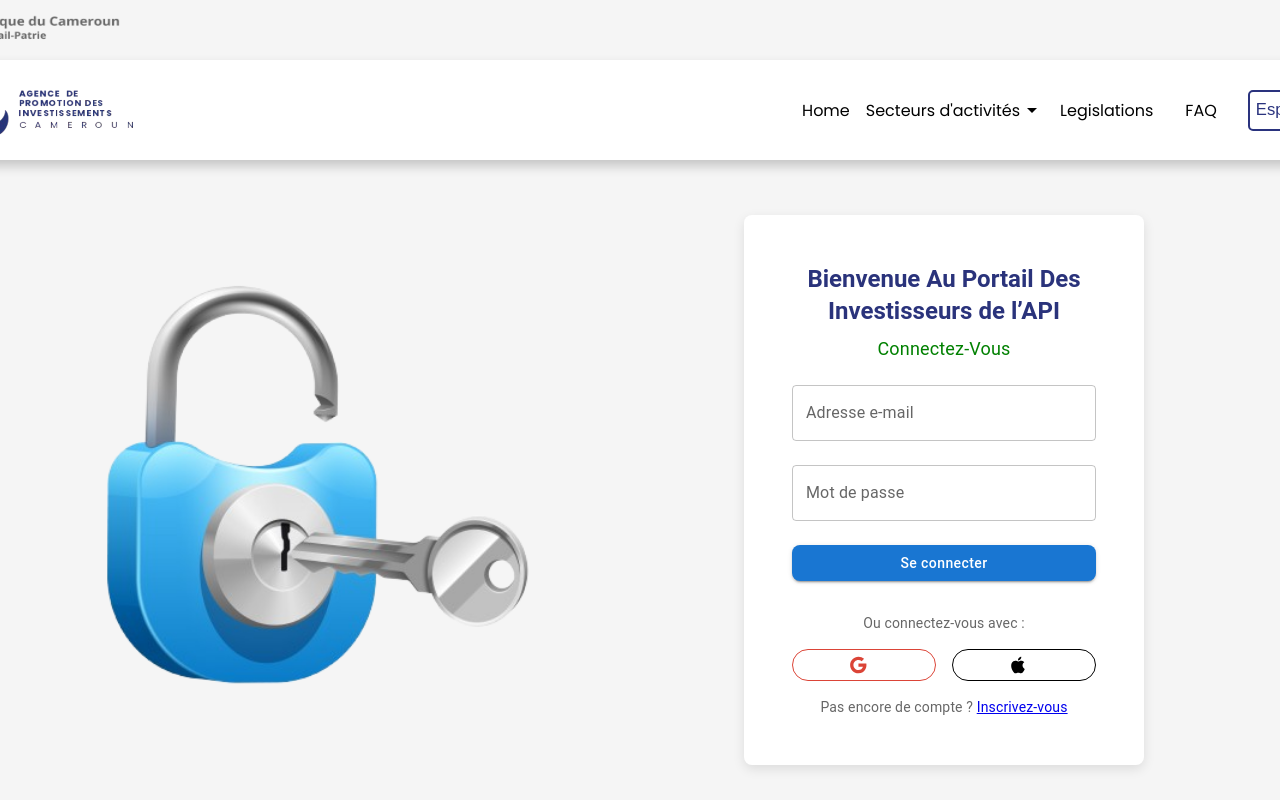
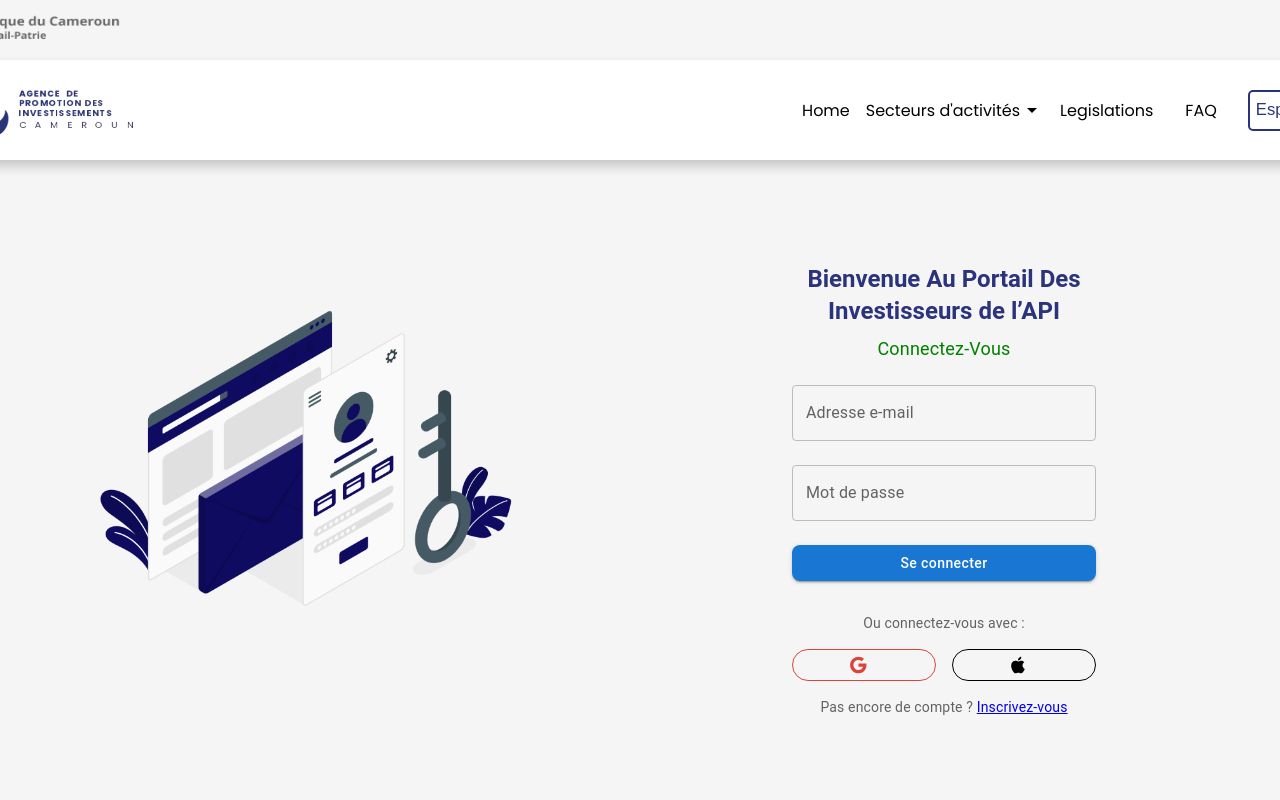
Before and after one commit to cocosop/ApiPlateforme, a React (Vite) app in the folder ApiPlateforme/: page /login in a window 1280 px wide. Shown: the top 800 px of the page. Built offline with nearby package versions, Linux system fonts and the light colour scheme.

Commit message:
4 commit

```diff
--- a/ApiPlateforme/src/pages/login/login.tsx
+++ b/ApiPlateforme/src/pages/login/login.tsx
@@ -2,7 +2,7 @@ import React from "react";
 import { Box, TextField, Button, Typography } from "@mui/material";
 import GoogleIcon from "@mui/icons-material/Google"; // Icône Google
 import AppleIcon from "@mui/icons-material/Apple";  // Icône Apple
-import LOGIN from "../../assets/img/login2.png";
+import ACCOUNT from "../../assets/img/Account.png";
 
 const Login = () => {
   return (
@@ -32,7 +32,7 @@ const Login = () => {
         }}
       >
         <img
-          src={LOGIN}
+          src={ACCOUNT}
           alt="Login Illustration"
           style={{
             height: "100%",
@@ -61,9 +61,8 @@ const Login = () => {
             maxWidth: { xs: 300, sm: 400 },
             textAlign: "center",
             padding: { xs: 2, md: 6 },
-            boxShadow: { xs: "none", md: "0 4px 12px rgba(0, 0, 0, 0.1)" },
-            borderRadius: 2,
-            backgroundColor: { xs: "transparent", md: "white" },
+
+
           }}
         >
           <Typography
```
Also changed, not shown: ApiPlateforme/src/assets/img/Account.png (added).
